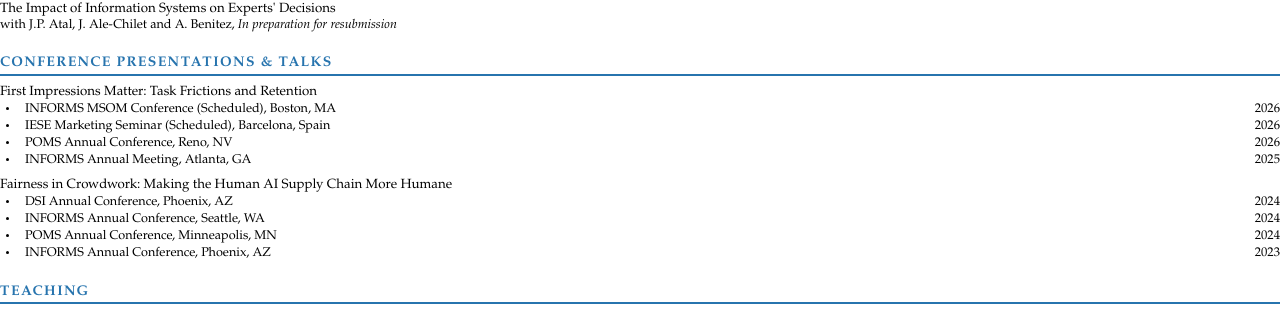
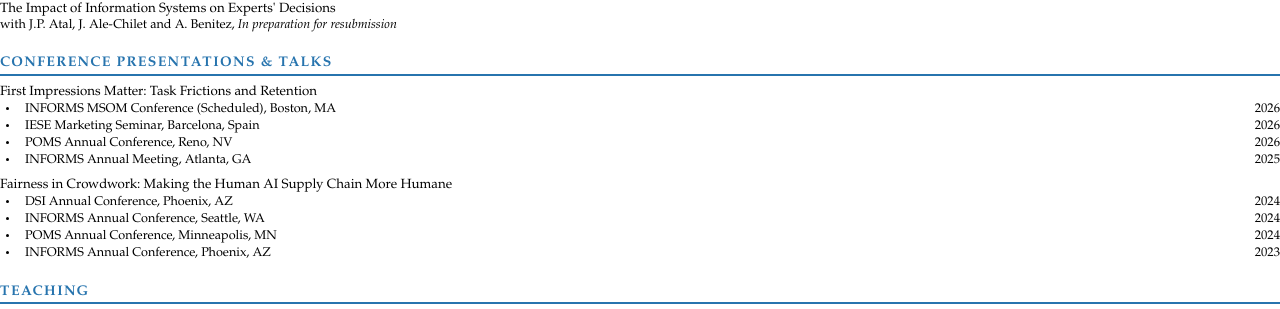
Before and after one commit to martins73/research-site, a Jekyll site: the page built from _pages/cv-pdf-source.html, in a window 1280 px wide. Shown: the part 665-974 px from the top of the page. Built offline with Jekyll 4.4.1, drawn with Linux system fonts in a browser that asks for light colours.

Commit message:
Update presentations.yml

```diff
--- a/_data/cv/presentations.yml
+++ b/_data/cv/presentations.yml
@@ -3,7 +3,7 @@
     - event: "INFORMS MSOM Conference (Scheduled)"
       location: "Boston, MA"
       year: "2026"
-    - event: "IESE Marketing Seminar (Scheduled)"
+    - event: "IESE Marketing Seminar"
       location: "Barcelona, Spain"
       year: "2026"
     - event: "POMS Annual Conference"
```
